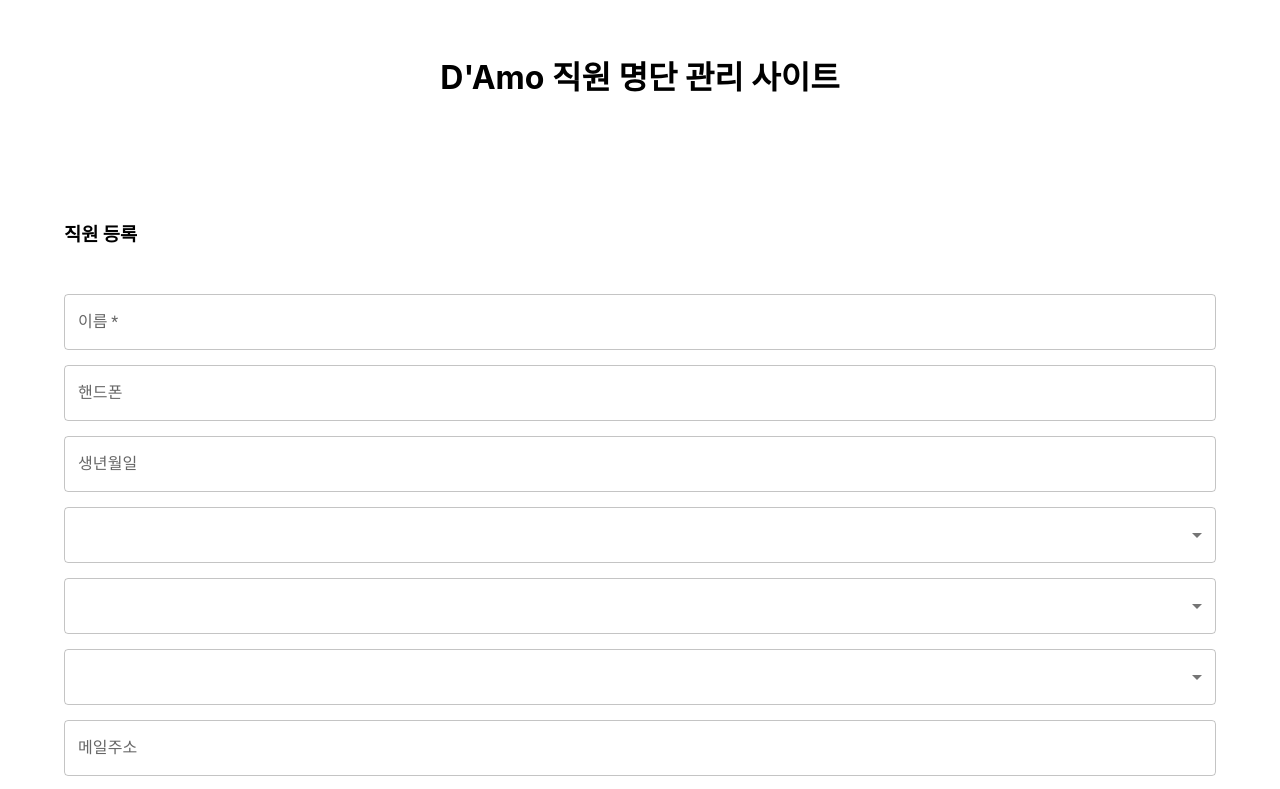
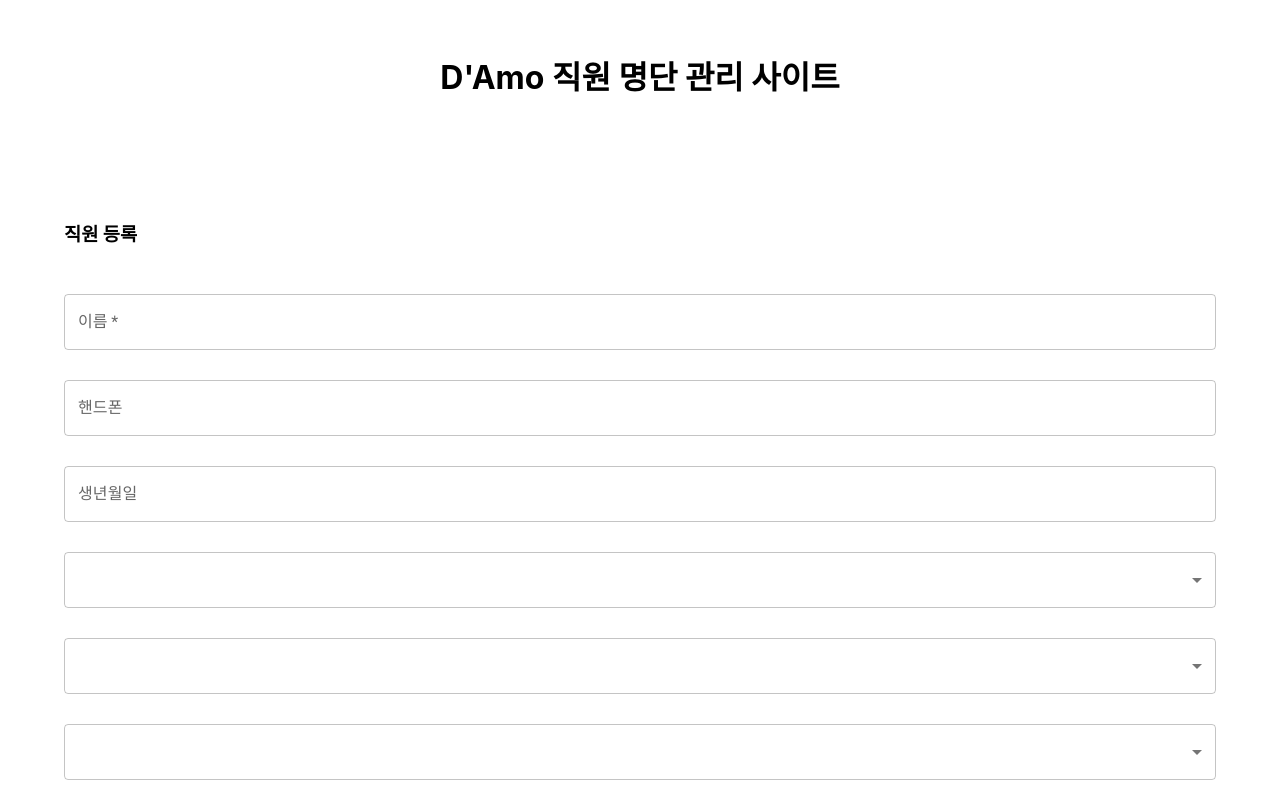
Before and after one commit to happyKale/member-manage-site, a React (Create React App) app in the folder front/: page /add in a window 1280 px wide. Shown: the top 789 px of the page. Built offline with nearby package versions, Linux system fonts and the light colour scheme.

Commit message:
Feat: 등록화면 등록 기능 적용

```diff
--- a/front/src/screens/Add/AddScreen.js
+++ b/front/src/screens/Add/AddScreen.js
@@ -1,11 +1,65 @@
-import React from "react";
-import { Link } from "react-router-dom";
+import React, { useState } from "react";
+import { Link, useParams } from "react-router-dom";
 import { Button, TextField, Select, MenuItem } from "@mui/material";
+import { useDispatch, useSelector } from "react-redux";
+import { add } from "../../store/memberReducer";
+
+const TEAMLIST = ["DA", "DE", "DK", "DP", "DX"];
+const RANKLIST = ["사원", "대리", "과장", "차장", "부장"]; //직급
+const POSITIONLIST = ["팀원", "팀장"]; //직책
+const MARGINBOTTOM = "30px";
 
 function AddScreen() {
-  const teamList = ["DA", "DE", "DK", "DP", "DX"];
-  const rankList = ["사원", "대리", "과장", "차장", "부장"]; //직급
-  const positionList = ["팀원", "팀장"]; //직책
+  const dispatch = useDispatch();
+
+  const memberList = useSelector((state) => state.member);
+  const lastId = memberList
+    .map((member) => {
+      return member.id;
+    })
+    .sort()
+    .pop();
+  const [inputMemberInfo, setInputMemberInfo] = useState({
+    id: lastId + 1,
+    name: "",
+    phone: "",
+    birth: "",
+    team: "",
+    position: "", // 직책
+    rank: "", // 직급
+    email: "",
+    officeNum: "",
+    faxNum: "",
+    task: "",
+  });
+  const [requiredInputCheck, setRequiredInputCheck] = useState({
+    name: false,
+    team: false,
+    rank: false,
+    position: false,
+  });
+
+  const handleChange = (e) => {
+    setInputMemberInfo({ ...inputMemberInfo, [e.target.name]: e.target.value });
+    if (Object.keys(requiredInputCheck).indexOf(e.target.name) !== -1) {
+      if (e.target.value !== "") {
+        setRequiredInputCheck({ ...requiredInputCheck, [e.target.name]: true });
+      } else {
+        setRequiredInputCheck({
+          ...requiredInputCheck,
+          [e.target.name]: false,
+        });
+      }
+    }
+  };
+
+  const handleSubmit = () => {
+    if (Object.values(requiredInputCheck).includes(false)) {
+      alert("필수 값을 모두 입력하세요.");
+    } else {
+      dispatch(add(inputMemberInfo));
+    }
+  };
 
   return (
     <div
@@ -23,50 +77,104 @@
         <TextField
           fullWidth
           required
+          value={inputMemberInfo.name}
+          name="name"
           label={"이름"}
-          style={{ marginBottom: "15px" }}
+          style={{ marginBottom: MARGINBOTTOM }}
+          onChange={handleChange}
         />
         <TextField
           fullWidth
+          value={inputMemberInfo.phone}
+          name="phone"
           label={"핸드폰"}
-          style={{ marginBottom: "15px" }}
+          style={{ marginBottom: MARGINBOTTOM }}
+          onChange={handleChange}
         />
         <TextField
           fullWidth
+          value={inputMemberInfo.birth}
           label={"생년월일"}
-          style={{ marginBottom: "15px" }}
+          name="birth"
+          style={{ marginBottom: MARGINBOTTOM }}
+          onChange={handleChange}
         />
-        <Select fullWidth style={{ marginBottom: "15px" }}>
-          {teamList.map((team) => {
-            return <MenuItem value={`${team}`}>{team}</MenuItem>;
+        <Select
+          fullWidth
+          name="team"
+          value={inputMemberInfo.team}
+          style={{ marginBottom: MARGINBOTTOM }}
+          onChange={handleChange}
+        >
+          {TEAMLIST.map((team, idx) => {
+            return (
+              <MenuItem key={team + idx} value={`${team}`}>
+                {team}
+              </MenuItem>
+            );
           })}
         </Select>
-        <Select fullWidth style={{ marginBottom: "15px" }}>
-          {rankList.map((rank) => {
-            return <MenuItem value={`${rank}`}>{rank}</MenuItem>;
+        <Select
+          fullWidth
+          name="rank"
+          value={inputMemberInfo.rank}
+          style={{ marginBottom: MARGINBOTTOM }}
+          onChange={handleChange}
+        >
+          {RANKLIST.map((rank, idx) => {
+            return (
+              <MenuItem key={rank + idx} value={`${rank}`}>
+                {rank}
+              </MenuItem>
+            );
           })}
         </Select>
-        <Select fullWidth style={{ marginBottom: "15px" }}>
-          {positionList.map((position) => {
-            return <MenuItem value={`${position}`}>{position}</MenuItem>;
+        <Select
+          fullWidth
+          name="position"
+          value={inputMemberInfo.position}
+          style={{ marginBottom: MARGINBOTTOM }}
+          onChange={handleChange}
+        >
+          {POSITIONLIST.map((position, idx) => {
+            return (
+              <MenuItem key={position + idx} value={`${position}`}>
+                {position}
+              </MenuItem>
+            );
           })}
         </Select>
         <TextField
           fullWidth
+          name="email"
+          value={inputMemberInfo.email}
           label={"메일주소"}
-          style={{ marginBottom: "15px" }}
+          style={{ marginBottom: MARGINBOTTOM }}
+          onChange={handleChange}
         />
         <TextField
           fullWidth
+          name="officeNum"
+          value={inputMemberInfo.officeNum}
           label={"사무실번호"}
-          style={{ marginBottom: "15px" }}
+          style={{ marginBottom: MARGINBOTTOM }}
+          onChange={handleChange}
         />
         <TextField
           fullWidth
+          name="faxNum"
+          value={inputMemberInfo.faxNum}
           label={"팩스번호"}
-          style={{ marginBottom: "15px" }}
+          style={{ marginBottom: MARGINBOTTOM }}
+          onChange={handleChange}
         />
-        <TextField fullWidth label={"담당업무"} />
+        <TextField
+          fullWidth
+          name="task"
+          value={inputMemberInfo.task}
+          label={"담당업무"}
+          onChange={handleChange}
+        />
       </div>
       <div style={{ display: "flex", justifyContent: "space-between" }}>
         <Link to={"/"} style={{ textDecoration: "none" }}>
@@ -90,6 +198,7 @@
             backgroundColor: "green",
             color: "white",
           }}
+          onClick={handleSubmit}
         >
           등록
         </Button>
```
